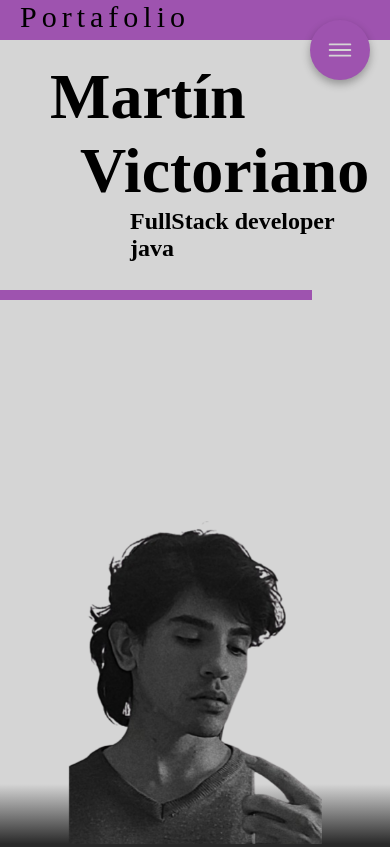
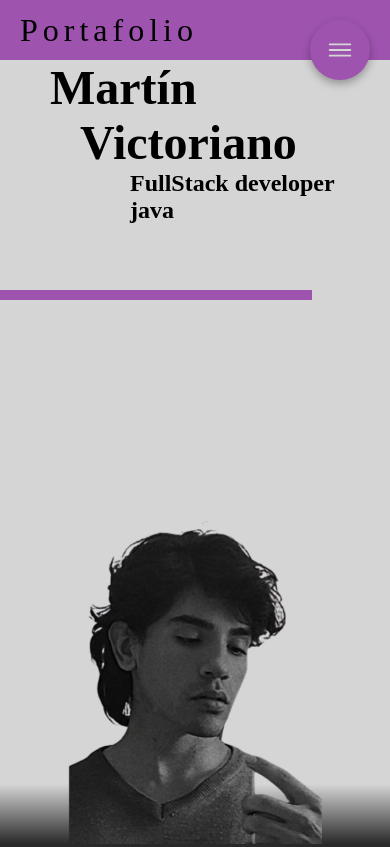
Before and after one commit to Murasakihasu/Portafolio-private, a plain HTML site: page index.html in a window 390 px wide. Shown: the top 847 px of the page. Drawn offline with nearby package versions, Linux system fonts and the light colour scheme.

Commit message:
cuarto intento

```diff
--- a/index.css
+++ b/index.css
@@ -10,10 +10,6 @@
     margin: 0;
     padding: 0;
     box-sizing: border-box;
-}
-
-body{
-    background: var(--morado);
 }
 
 /* Tablets (pantallas de hasta 768px, incluyendo teléfonos grandes en horizontal)
@@ -130,11 +126,13 @@ navbar.active li p{
 
 .back1 header{
     background-color: var(--morado);
-    height: 40px;
+    height: 60px;
+    display: flex;
+    align-items: center;
 }
 
 .back1 header p{
-    font-size: 30px;
+    font-size: 2rem;
     margin-left: 20px;
     letter-spacing: 5px;
 }
@@ -149,7 +147,7 @@ navbar.active li p{
 }
 
 .textBox h1{
-    font-size: 4rem;
+    font-size: 3rem;
 }
 
 .textBox .h1-2{
@@ -551,7 +549,7 @@ navbar.active li p{
     background: var(--gris);
     height: 115vh;
     display: grid;
-    grid-template-rows: 2fr 4fr 2fr 2fr;
+    grid-template-rows: 1fr 4fr 2fr 2fr;
     position: relative;
     padding-top: 15vh;
 
```
